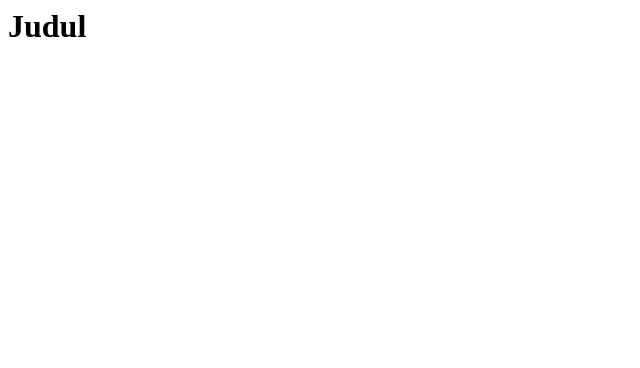
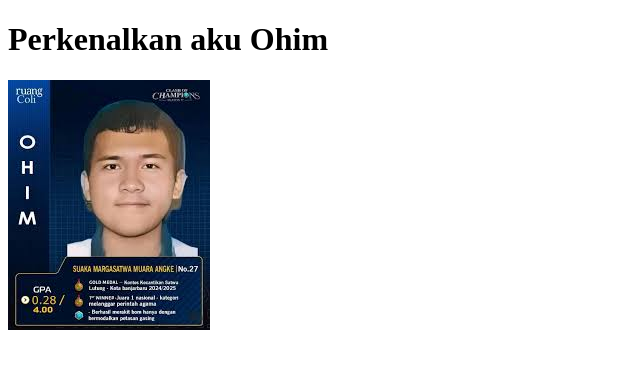
Before and after one commit to AzfarCoretax/latihangithub, a plain HTML site: page index.html in a window 1280 px wide. Shown: the whole page, without its empty margins (0-640 px from the left). Drawn offline with Linux system fonts and the light colour scheme.

Commit message:
menampilkan foto king ohim

```diff
--- a/index.html
+++ b/index.html
@@ -1 +1,12 @@
-<h1> Judul </h1>
+<!DOCTYPE html>
+<html lang="en">
+<head>
+    <meta charset="UTF-8">
+    <meta name="viewport" content="width=device-width, initial-scale=1.0">
+    <title>King Ohim</title>
+</head>
+<body>
+    <h1>Perkenalkan aku Ohim</h1>
+    <img src="ohim.jfif" alt="">
+</body>
+</html>
```
